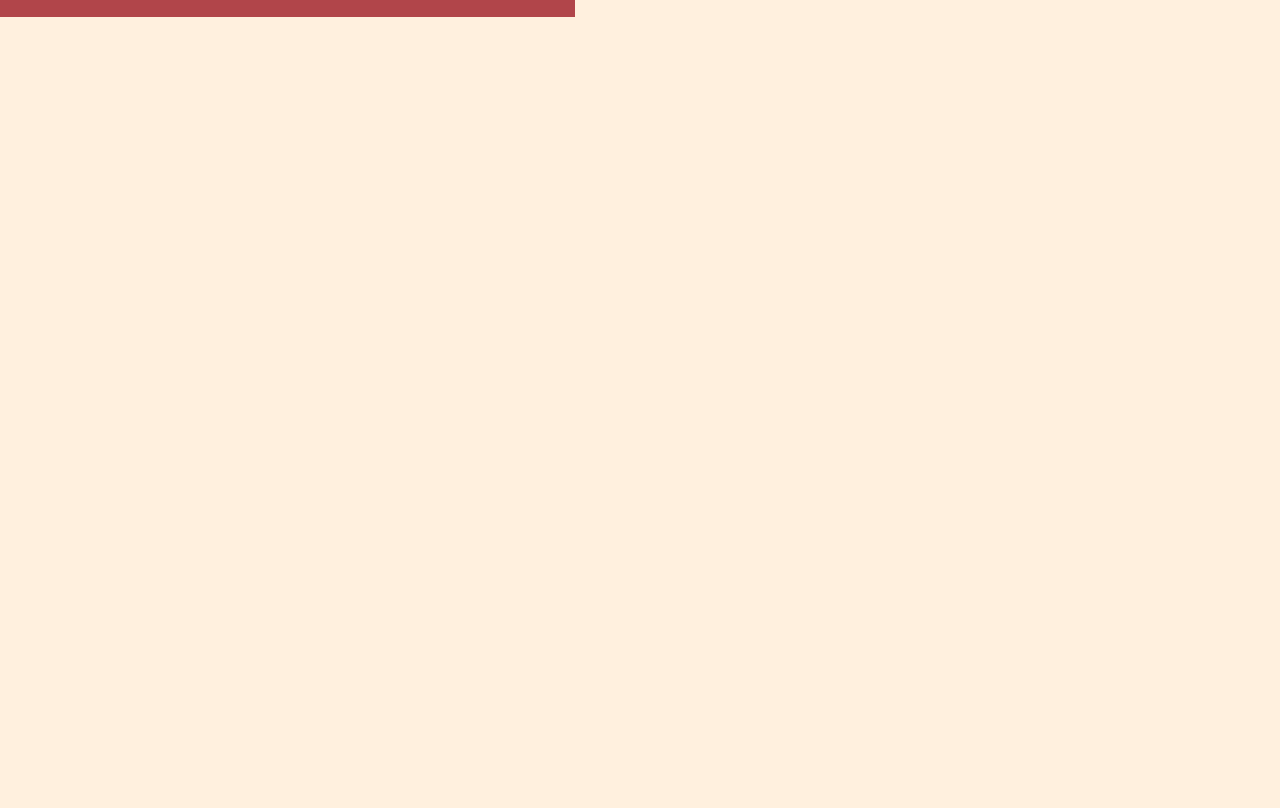
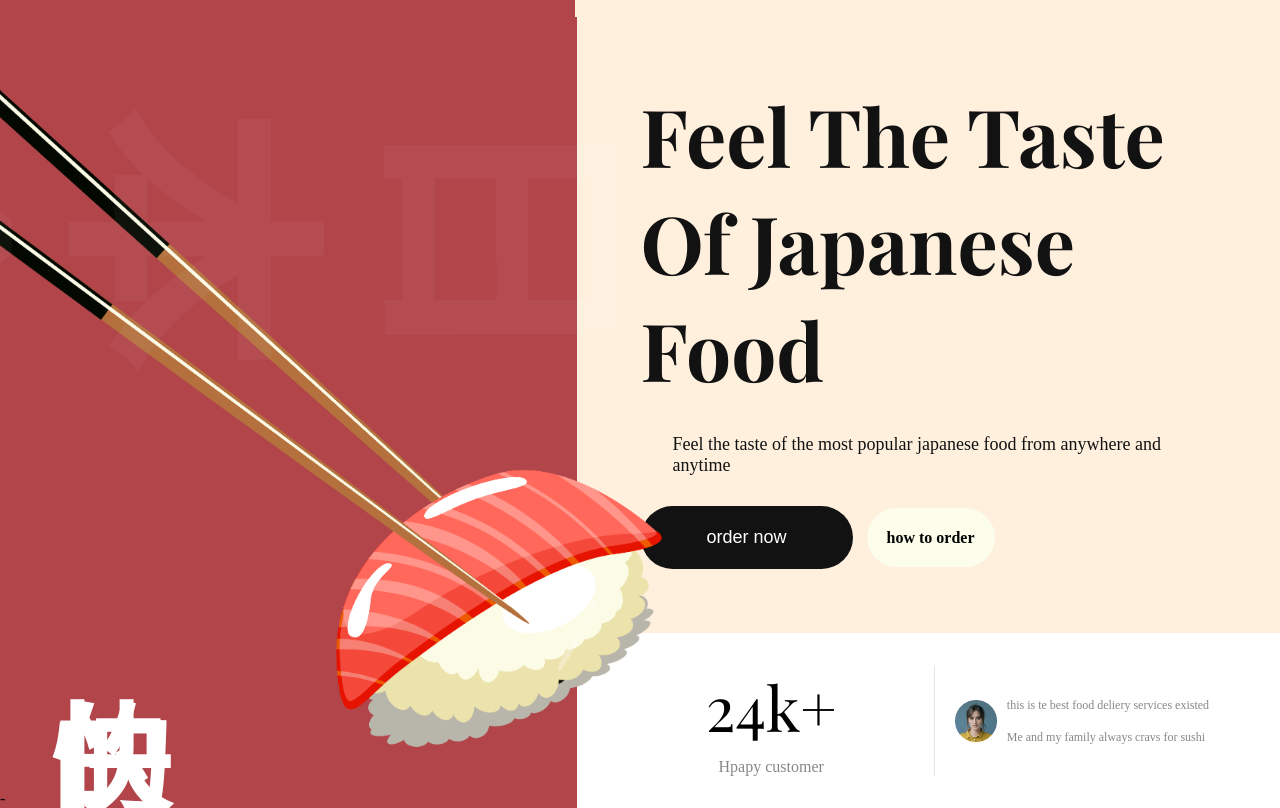
Before and after one commit to gokul4305/sushi-project, a website built with Vite: page index.html in a window 1280 px wide. Shown: the part 48-856 px from the top of the page. Before the commit the page ends 800 px from the top, so only its background shows below. Built offline with nearby package versions, Linux system fonts and the light colour scheme.

Commit message:
hero section

```diff
--- /dev/null
+++ b/css/sections/hero.css
@@ -0,0 +1,150 @@
+.hero {
+  display: flex;
+  min-height: calc(100vh-74px);
+  overflow: hidden;
+}
+.hero-image {
+  display: flex;
+  flex: 1;
+  flex-direction: column;
+  position: relative;
+  z-index: 5;
+}
+.hero-image img {
+  width: 120%;
+  height: 100%;
+  object-fit: contain;
+}
+.hero-image__overlay {
+  position: absolute;
+  inset: 0;
+  width: 100%;
+  background-color: var(--primary-color);
+  z-index: -1;
+}
+.hero-image h2 {
+  position: absolute;
+  bottom: 0;
+  padding: 50px;
+  font-family: var(--playfair-display);
+  line-height: 1.38px;
+  font-size: 120px;
+  font-weight: 700;
+  color: #fff;
+}
+.hero-content {
+  flex: 1.22;
+  display: flex;
+  justify-content: space-between;
+  flex-direction: column;
+}
+.hero-content-info {
+  padding: 64px;
+  flex: 1;
+  display: flex;
+  justify-content: center;
+  flex-direction: column;
+}
+.hero-content-info h1 {
+  font-size: 80px;
+  font-weight: 600px;
+  font-family: var(--playfair-display);
+  color: var(--secondary-color);
+  text-transform: capitalize;
+}
+.hero-content-info p {
+  margin: 32px 0 0 32px;
+  font-family: var(--plus-jarkata-sans);
+  color: var(--secondary-color);
+  font-size: 18px;
+  font-weight: 400;
+  margin-bottom: 30px;
+}
+.hero-content__buttons {
+  margin: 42px 0 0 42px;
+  display: flex;
+
+  flex-direction: row;
+  flex-wrap: wrap;
+  gap: 66px;
+}
+.hero-content__order-button {
+  padding: 20px;
+  border-radius: 36px;
+  min-width: 212px;
+  outline: none;
+  border: none;
+  background: var(--secondary-color);
+  cursor: pointer;
+  color: #fff;
+  font-weight: 500;
+  font-size: 18px;
+  line-height: 23px;
+}
+.hero-content__play-button {
+  outline: none;
+  border: none;
+  background: transparent;
+  align-items: center;
+  margin-left: 10px;
+
+  background: #fdfdec;
+
+  padding: 20px;
+  border-radius: 36px;
+
+  cursor: pointer;
+  color: var(--black-200);
+  font-weight: 700;
+  font-family: var(--plus-jarkata-sans);
+  font-size: 16px;
+  line-height: 19px;
+}
+.hero-content__testimonial {
+  padding: 32px 64px;
+  display: flex;
+  flex-wrap: wrap;
+  gap: 32px;
+  background: var(--color-white);
+}
+.hero-content__customer {
+  flex: 1;
+  display: flex;
+  flex-direction: column;
+  gap: 10px;
+}
+.hero-content__customer h4 {
+  font-size: 62px;
+  font-weight: 400;
+  font-family: var(--playfair-display);
+}
+.hero-content__customer p {
+  font-size: 16px;
+  font-weight: 400;
+  font-family: var(--plus-jarkata-sans);
+  color: var(--secondary-color);
+  opacity: 0.5;
+}
+.hero-content__review {
+  flex: 1;
+  display: flex;
+  align-items: center;
+  gap: 10px;
+  padding-left: 20px;
+  border-left: 1px solid rgba(2, 2, 2, 0.1);
+  min-width: 200px;
+}
+.hero-content__review img {
+  width: 42px;
+  height: 42px;
+  object-fit: contain;
+}
+.hero-content__review p {
+  font-size: 12px;
+  font-family: var(--plus-jarkata-sans);
+  font-weight: 400;
+  line-height: 32px;
+  color: var(--secondary-color);
+  font-weight: 500;
+  opacity: 0.5;
+}
--- a/css/style.css
+++ b/css/style.css
@@ -3,14 +3,14 @@
 
 /* other css file imports */
 @import url("sections/header.css");
-/*@import url("sections/hero.css");
+@import url("sections/hero.css");
 @import url("sections/about.css");
 @import url("sections/popular.css");
 @import url("sections/trending.css");
 @import url("sections/subscribe.css");
-@import url("sections/footer.css"); */
+@import url("sections/footer.css");
 /* CSS variables for reusablity across all files (including above imported) */
-:root  {
+:root {
   --playfair-display: "Playfair Display", serif;
   --plus-jakarta-sans: "Plus Jakarta Sans", sans-serif;
 
--- a/index.html
+++ b/index.html
@@ -35,6 +35,43 @@
         </ul>
       </nav>
     </header>
+    <section class="hero">
+      <div class="hero-image">
+        <img src="assets/sushi-1.png" alt="sushi" /> -
+        <h2>
+          快<br />
+
+          的
+        </h2>
+        <div class="hero-image__overlay"></div>
+      </div>
+      <div class="hero-content">
+        <div class="hero-content-info">
+          <h1>feel the taste of japanese food</h1>
+          <p>
+            Feel the taste of the most popular japanese food from anywhere and
+            anytime
+          </p>
+          <div class="hero-content__button">
+            <button class="hero-content__order-button">order now</button>
+            <button class="hero-content__play-button">how to order</button>
+          </div>
+        </div>
+        <div class="hero-content__testimonial">
+          <div class="hero-content__customer flex-center">
+            <h4>2<span>4k+</span></h4>
+            <p>Hpapy customer</p>
+          </div>
+          <div class="hero-content__review">
+            <img src="assets/user.png" alt="user" />
+            <p>
+              this is te best food deliery services existed Me and my family
+              always cravs for sushi
+            </p>
+          </div>
+        </div>
+      </div>
+    </section>
     <script src="js/script.js"></script>
   </body>
 </html>
```
Also changed, not shown: css/sections/about.css (added), css/sections/footer.css (added), css/sections/popular.css (added), css/sections/subscribe.css (added), css/sections/trending.css (added).
